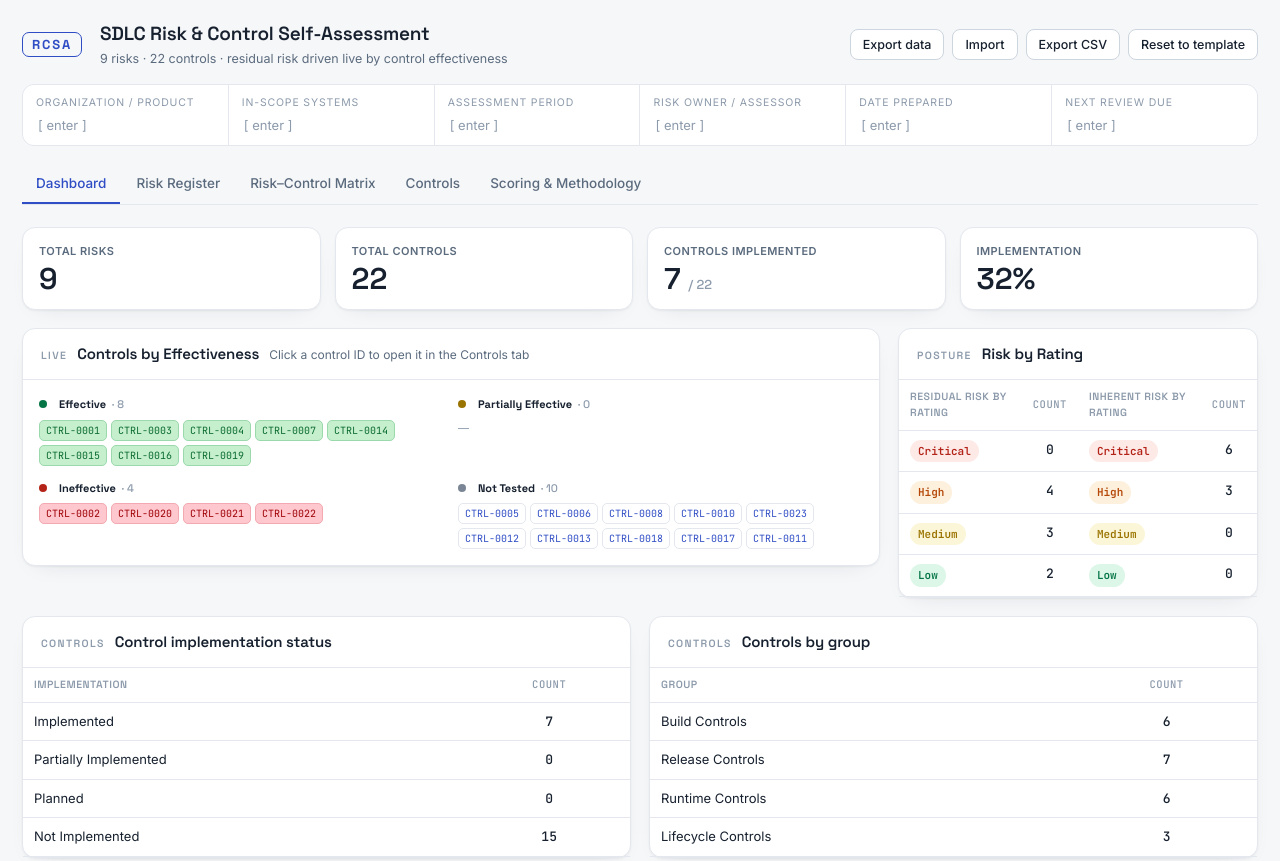
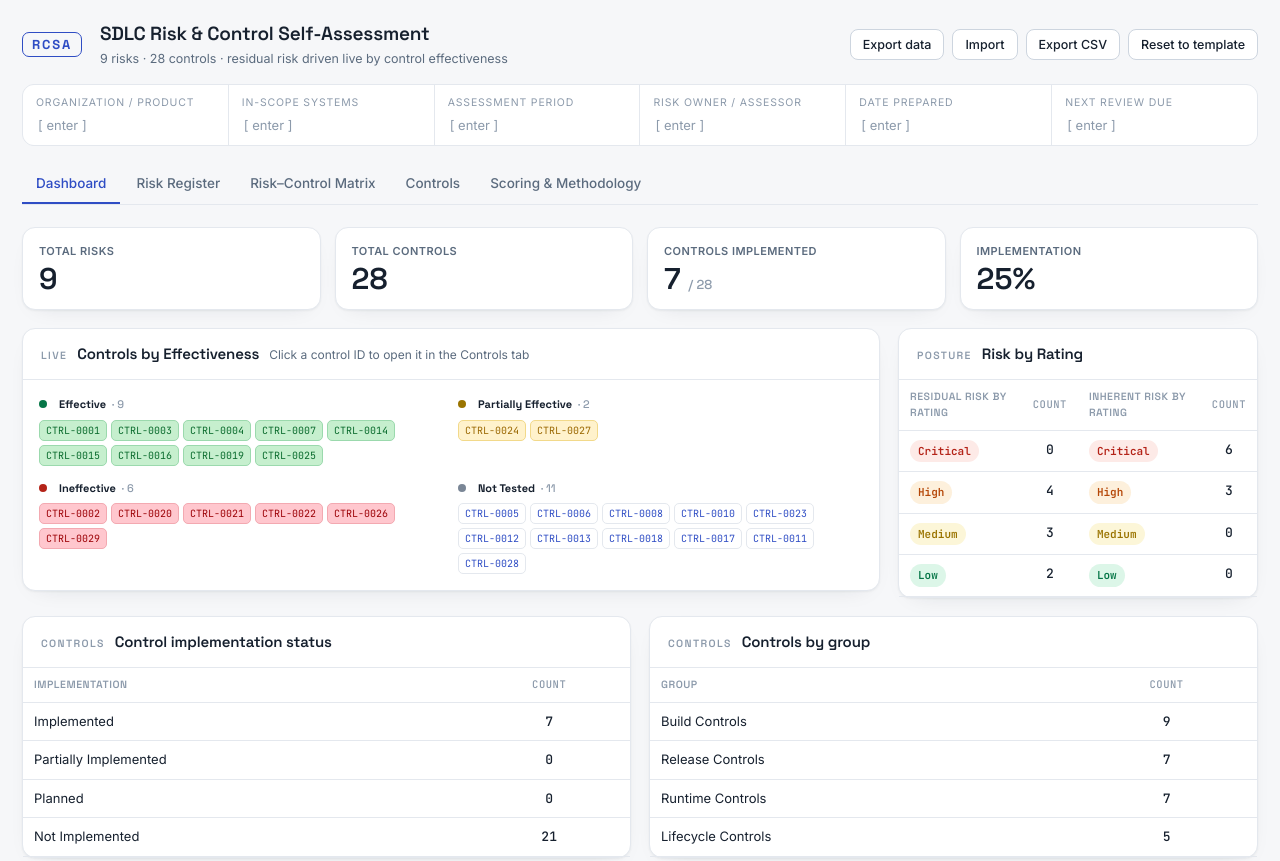
Before and after one commit to hlaingminnpaing/sdlc-rcsa, a plain HTML site: page index.html in a window 1280 px wide. Shown: the top 861 px of the page. Drawn offline with Linux system fonts and the light colour scheme.

Commit message:
Add six new controls (CTRL-0024..0029) from the updated template
- CTRL-0024 SBOM Generation & Attestation (Build) -> RISK-0001
- CTRL-0025 Dependency Firewall & Vetted Registries (Build) -> RISK-0001
- CTRL-0026 Infrastructure as Code Static Analysis (Build) -> RISK-0005
- CTRL-0027 Post-Commit Secrets Detection & Auto-Revocation (Runtime) -> RISK-0004
- CTRL-0028 Continuous Threat Modeling & Architecture Review (Lifecycle) -> RISK-0006
- CTRL-0029 GenAI Code Assistance Guardrails (Lifecycle) -> RISK-0006

- Each control carries its type/nature/implementation/effectiveness from the sheet
- Add a migrateControls() step so existing saved (localStorage) data picks up
  the new controls and risk mappings, not just fresh loads
- Update header count to 28 controls

Co-Authored-By: Claude Opus 4.8 <noreply@anthropic.com>

```diff
--- a/index.html
+++ b/index.html
@@ -228,7 +228,7 @@ select.ef-NotTested{background:#FFFFFF;color:#2F4DC4;border-color:var(--line)}
     <span class="brand-mark">RCSA</span>
     <div>
       <h1>SDLC Risk &amp; Control Self-Assessment</h1>
-      <div class="sub">9 risks · 22 controls · residual risk driven live by control effectiveness</div>
+      <div class="sub">9 risks · 28 controls · residual risk driven live by control effectiveness</div>
     </div>
     <div class="top-actions">
       <span id="saved" class="saved">saved</span>
@@ -264,12 +264,12 @@ function flashSaved(){const s=document.getElementById("saved");s.classList.add("
 const SEED={
   meta:{org:"",scope:"",period:"",assessor:"",prepared:"",review:""},
   risks:[
-    {id:"RISK-0001",name:"Supply Chain Compromise",desc:"Malicious or tampered components (open-source libraries, base images, build tools, third-party services) enter the SDLC, resulting in compromised applications reaching production.",ctrls:["0002","0003","0004","0013","0016","0020","0021","0022"],inhL:4,inhI:5,response:"Mitigate",owner:"",action:"",status:"Implemented"},
+    {id:"RISK-0001",name:"Supply Chain Compromise",desc:"Malicious or tampered components (open-source libraries, base images, build tools, third-party services) enter the SDLC, resulting in compromised applications reaching production.",ctrls:["0002","0003","0004","0013","0016","0020","0021","0022","0024","0025"],inhL:4,inhI:5,response:"Mitigate",owner:"",action:"",status:"Implemented"},
     {id:"RISK-0002",name:"Insider Threat",desc:"Authorised personnel (or attackers using their credentials) misuse legitimate access to repositories, environments or production to compromise confidentiality, integrity or availability.",ctrls:["0001","0007","0010","0012","0013","0014","0015","0016","0017"],inhL:3,inhI:5,response:"Mitigate",owner:"",action:"",status:"In Progress"},
     {id:"RISK-0003",name:"Unauthorised Deployment",desc:"Software is deployed to production without passing required quality gates, security scans or approval checks.",ctrls:["0002","0010","0013","0016"],inhL:3,inhI:4,response:"Mitigate",owner:"",action:"",status:"In Progress"},
-    {id:"RISK-0004",name:"Credential and Secret Exposure",desc:"Leaked or poorly managed secrets enable unauthorised access to production systems, customer data or pipelines.",ctrls:["0001","0006","0014","0015"],inhL:4,inhI:5,response:"Mitigate",owner:"",action:"",status:"In Progress"},
-    {id:"RISK-0005",name:"Vulnerable Software in Production",desc:"Known vulnerabilities in code or dependencies are exploited in the production environment.",ctrls:["0004","0008","0016","0019","0020","0021","0022"],inhL:4,inhI:4,response:"Mitigate",owner:"",action:"",status:"In Progress"},
-    {id:"RISK-0006",name:"Audit and Compliance Failure",desc:"Inability to evidence controls to regulators, auditors or enterprise customers, resulting in reputational or commercial damage.",ctrls:["0002","0007","0010","0012","0015","0016"],inhL:3,inhI:4,response:"Mitigate",owner:"",action:"",status:"In Progress"},
+    {id:"RISK-0004",name:"Credential and Secret Exposure",desc:"Leaked or poorly managed secrets enable unauthorised access to production systems, customer data or pipelines.",ctrls:["0001","0006","0014","0015","0027"],inhL:4,inhI:5,response:"Mitigate",owner:"",action:"",status:"In Progress"},
+    {id:"RISK-0005",name:"Vulnerable Software in Production",desc:"Known vulnerabilities in code or dependencies are exploited in the production environment.",ctrls:["0004","0008","0016","0019","0020","0021","0022","0026"],inhL:4,inhI:4,response:"Mitigate",owner:"",action:"",status:"In Progress"},
+    {id:"RISK-0006",name:"Audit and Compliance Failure",desc:"Inability to evidence controls to regulators, auditors or enterprise customers, resulting in reputational or commercial damage.",ctrls:["0002","0007","0010","0012","0015","0016","0028","0029"],inhL:3,inhI:4,response:"Mitigate",owner:"",action:"",status:"In Progress"},
     {id:"RISK-0007",name:"Unauthorised System Access",desc:"Production environments are accessed by personnel without appropriate authorisation or full audit trails.",ctrls:["0014","0015"],inhL:3,inhI:5,response:"Mitigate",owner:"",action:"",status:"In Progress"},
     {id:"RISK-0008",name:"Configuration Drift",desc:"Infrastructure or application configuration diverges from its known, approved state, causing undetected changes in security posture or behaviour.",ctrls:["0001","0005","0012","0013","0018"],inhL:4,inhI:3,response:"Mitigate",owner:"",action:"",status:"In Progress"},
     {id:"RISK-0009",name:"Environment Breach",desc:"An external attacker runs unauthorised workloads within the production environment.",ctrls:["0015","0016","0019"],inhL:3,inhI:5,response:"Mitigate",owner:"",action:"",status:"In Progress"}
@@ -296,7 +296,13 @@ const SEED={
     {id:"0018",name:"Drift Detection",obj:"Deviations from the approved, declared state are detected and alerted.",type:"Detective",nature:"Automated",group:"Runtime",impl:"Not Implemented",eff:"Not Tested",owner:"",evidence:""},
     {id:"0017",name:"Training",obj:"Personnel receive security and process training relevant to their role.",type:"Preventive",nature:"Manual",group:"Lifecycle",impl:"Not Implemented",eff:"Not Tested",owner:"",evidence:""},
     {id:"0019",name:"Penetration Testing",obj:"Independent penetration testing periodically identifies exploitable weaknesses.",type:"Detective",nature:"Hybrid",group:"Lifecycle",impl:"Not Implemented",eff:"Effective",owner:"",evidence:""},
-    {id:"0011",name:"Service Ownership",obj:"Every service has a defined owner accountable for its security and operation.",type:"Preventive",nature:"Manual",group:"Lifecycle",impl:"Not Implemented",eff:"Not Tested",owner:"",evidence:""}
+    {id:"0011",name:"Service Ownership",obj:"Every service has a defined owner accountable for its security and operation.",type:"Preventive",nature:"Manual",group:"Lifecycle",impl:"Not Implemented",eff:"Not Tested",owner:"",evidence:""},
+    {id:"0024",name:"Software Bill of Materials (SBOM) Generation & Attestation",obj:"Enforce that every build automatically generates a standard SBOM (e.g., CycloneDX or SPDX format) and cryptographically signs it to prevent tampering.",type:"Preventive & Detective",nature:"Automated",group:"Build",impl:"Not Implemented",eff:"Partially Effective",owner:"",evidence:""},
+    {id:"0025",name:"Dependency Firewall & Vetted Registries",obj:"Restrict CI/CD runners from pulling packages directly from public registries without routing through a proxy that blocks malicious or unvetted packages.",type:"Preventive",nature:"Automated",group:"Build",impl:"Not Implemented",eff:"Effective",owner:"",evidence:""},
+    {id:"0026",name:"Infrastructure as Code (IaC) Static Analysis",obj:"Automated pre-deployment security scanning of cloud configuration files (Terraform templates, Helm charts, Kubernetes manifests) to catch misconfigurations before deployment.",type:"Preventive",nature:"Automated",group:"Build",impl:"Not Implemented",eff:"Ineffective",owner:"",evidence:""},
+    {id:"0027",name:"Post-Commit Secrets Detection & Auto-Revocation",obj:"Active background monitors continuously check code repositories for leaked secrets and automatically trigger alert/rotation sequences if an accidental merge occurs.",type:"Corrective",nature:"Automated",group:"Runtime",impl:"Not Implemented",eff:"Partially Effective",owner:"",evidence:""},
+    {id:"0028",name:"Continuous Threat Modeling & Architecture Review",obj:"For major releases or structural API changes, a formal threat-modeling exercise (e.g., STRIDE) must be documented and approved before engineering work begins.",type:"Preventive",nature:"Manual",group:"Lifecycle",impl:"Not Implemented",eff:"Not Tested",owner:"",evidence:""},
+    {id:"0029",name:"GenAI Code Assistance Guardrails",obj:"Ensure code generated by AI assistants (GitHub Copilot, Cursor) passes identical SAST/SCA gates as human code; policies prohibit pasting sensitive customer data or credentials into external LLMs.",type:"Preventive",nature:"Manual",group:"Lifecycle",impl:"Not Implemented",eff:"Ineffective",owner:"",evidence:""}
   ]
 };
 
@@ -313,7 +319,16 @@ const EFF_WEIGHT={"Effective":1,"Partially Effective":0.5,"Ineffective":0,"Not T
 let DATA=clone(load()||SEED);
 normalizeData();
 function clone(o){return JSON.parse(JSON.stringify(o));}
-function normalizeData(){normalizeCtrls();normalizeRisks();}
+function normalizeData(){migrateControls();normalizeCtrls();normalizeRisks();}
+/* merge controls/mappings added in template updates into existing saved data */
+function migrateControls(){
+  const added=[];
+  SEED.controls.forEach(sc=>{ if(!DATA.controls.some(c=>c.id===sc.id)){ DATA.controls.push(clone(sc)); added.push(sc.id); } });
+  if(added.length){
+    SEED.risks.forEach(sr=>{ const dr=DATA.risks.find(r=>r.id===sr.id); if(!dr)return;
+      sr.ctrls.forEach(cid=>{ if(added.includes(cid)&&!dr.ctrls.includes(cid)) dr.ctrls.push(cid); }); });
+  }
+}
 function normalizeCtrls(){DATA.controls.forEach(c=>{if(c.action==null)c.action="";if(c.target==null)c.target="";if(c.status==null)c.status="To Do";});}
 function normalizeRisks(){DATA.risks.forEach(r=>{if(r.ctrlEff==null)r.ctrlEff="Not Tested";if(r.actionOwner==null)r.actionOwner="";if(r.target==null)r.target="";});}
 function ctrlById(id){return DATA.controls.find(c=>c.id===id);}
```
